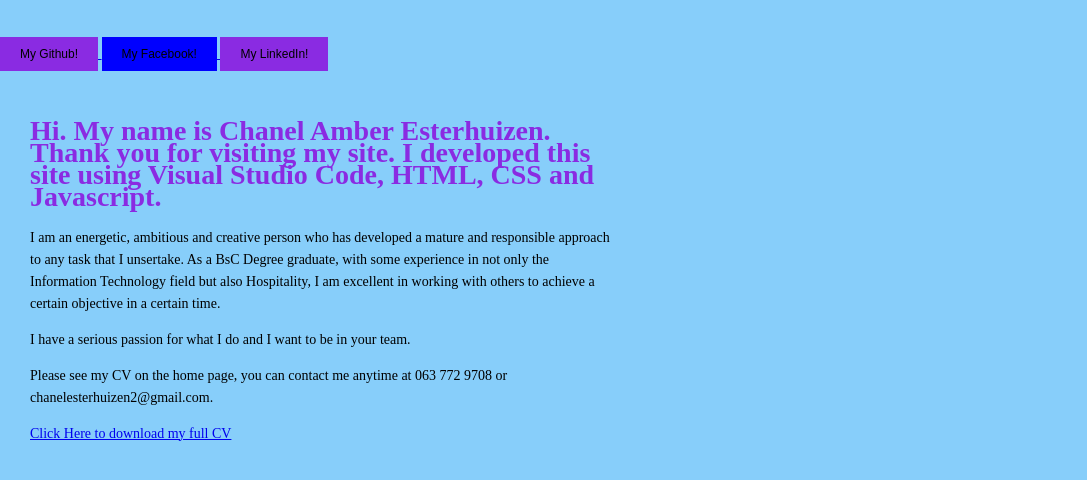
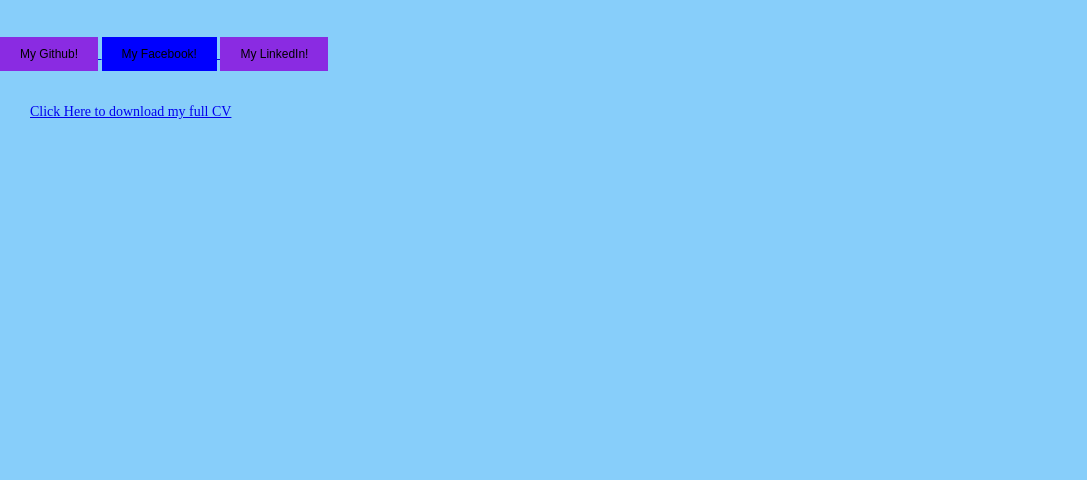
Before and after one commit to ChanelAmberEsterhuizen/UniProj.github.io, a plain HTML site: page about.html in a window 1280 px wide. Shown: the part 66-546 px from the top of the page, without its empty margins (0-1087 px from the left). Drawn offline with Linux system fonts and the light colour scheme.

Commit message:
Update about.html

```diff
--- a/about.html
+++ b/about.html
@@ -46,11 +46,7 @@
        <div class = "info-wrapper">
 
            <div class = "profile-content-wrapper">
-               <h1>
-                   Hi. My name is Chanel Amber Esterhuizen. Thank you for visiting my site. I developed this site using Visual Studio Code, HTML, CSS and Javascript.</h1>
-                   <p>I am an energetic, ambitious and creative person who has developed a mature and responsible approach to any task that I unsertake. As a BsC Degree graduate, with some experience in not only the Information Technology field but also Hospitality, I am excellent in working with others to achieve a certain objective in a certain time.  </p>
-                   <p>I have a serious passion for what I do and I want to be in your team.</p>
-                   <p>Please see my CV on the home page, you can contact me anytime at 063 772 9708 or chanelesterhuizen2@gmail.com.</p>
+
 
                 <a href="CV/CV 09-09.docx" download>Click Here to download my full CV</a>
 
```
